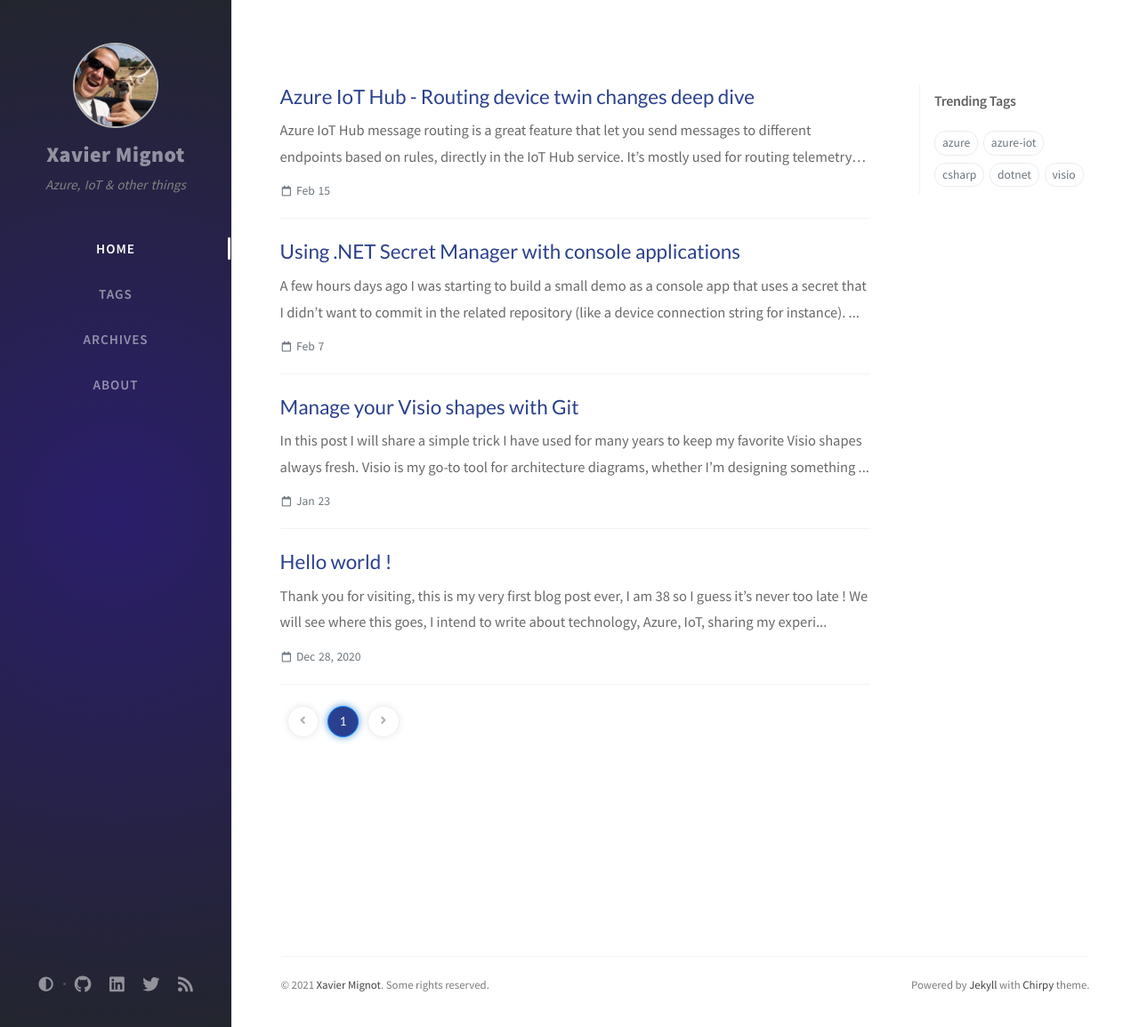
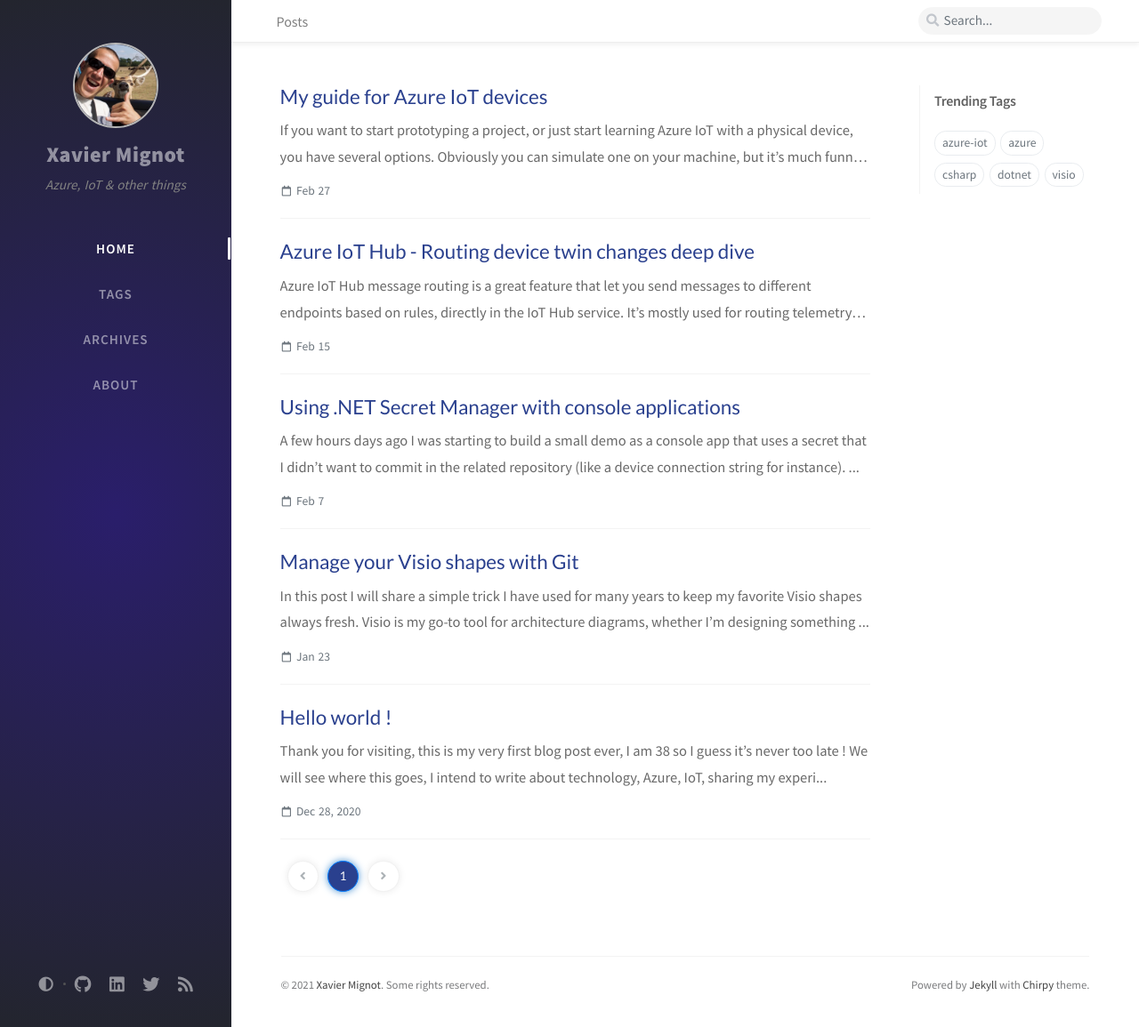
Before and after one commit to xaviermignot/xaviermignot.github.io, a Jekyll site: the page built from index.html, in a window 1280 px wide and 1155 px high. Shown: the whole window at 89% size. Built offline with Jekyll 4.4.1, drawn with Linux system fonts in a browser that asks for light colours; nearby versions of some CDN libraries; the list of posts is cut into pages by our own code; comment, search, counter and statistics services are not loaded; some of the changed lines change nothing that is shown.

Commit message:
Publish device guide post

```diff
--- a/_drafts/azure-iot-device-journey.md
+++ b/_posts/2021-02-28-azure-iot-device-guide.md
@@ -1,9 +1,8 @@
 ---
 layout: post
-title: My journey with Azure IoT devices
+title: My guide for Azure IoT devices
 tags: [azure-iot]
-img_dir: /assets/img/azure-iot-device-journey
-# image: /assets/img/azure-iot-device-journey/banner.jpg
+img_dir: /assets/img/azure-iot-device-guide
 ---
 
 If you want to start prototyping a project, or just start learning Azure IoT with a physical device, you have several options. Obviously you can simulate one on your machine, but it's much funnier to use a physical one, right ?
@@ -12,7 +11,7 @@
 ![All my devices]({{ page.img_dir }}/all-devices.jpg){: width="350" .normal }
 _How it started / how it's going_
 
-In this post I will share my experience with all these devices and hopefully help you one. I will go through the devices I have used by chronological order, based on my experience.
+In this post I will share my experience with all these devices and hopefully help you choose one. I will go through the devices I have used by chronological order, based on my experience.
 As a reminder/disclaimer I don't have any background in embedded development, I'm a backend developer who has developed an interest for IoT and therefore for coding on devices 🤗
 
 
@@ -27,22 +26,22 @@
 I can't recommend enough the Raspberry Pi to start with Azure IoT, or for physical computing in general, for the following reasons:
 - you can choose you preferred language: Python, Javascript, .NET (except on Pi Zero), ...
 - you'll find tons of documentation and inspiration on the web
-- built-in support for bluetooth and wifi
+- the devices have built-in support for bluetooth and wifi
 
 
 ## Tiny computers compared to microcontrollers
 
 At this point I want to make a pause to answer a question I was often asked: *How can I choose between a Raspberry Pi and an Arduino board ?*
-Well, they are from different kind of devices, as Raspberry Pis are *tiny computers* (except the shiny new Pico) and Arduino is a *microcontroller* platform.
+Well, they are from different kind of devices, as Raspberry Pis are *tiny computers* (except the shiny new Pico) and Arduino is a *microcontroller* platform. Let's go through the specific aspects of both kinds.
 
 ### Tiny computers
 If we look at the features of a Raspberry Pi, we realize that it can handle most of the things people do with their computers:
 - it powers up a full blown operating system with a graphical interface, desktop, file explorer and so on
-- it comes with a preinstalled with software like an internet browser, text editor, video player, etc.
+- it comes with a preinstalled software like an internet browser, a text editor, a video player, etc.
 - it can perform many tasks in parallel: host a website, act like a DNS server, a media-center, ...
 
 It also require a minimum of power: even if it uses the same micro USB port as a smartphone, it requires more current so a dedicated, more powerful power supply than your smartphone's must be used for the Pi. If you need portability, using a usb power supply for instance, you should consider a Raspberry Pi Zero over a *full-size* model.
-For storage you have to provide a separated micro-SD card, as the Pi doesn't have onboard storage. So you can have plenty of space but this can also be corrupted, that's why you should always shutdown you Pi gracefully, and not unplug it like a maniac !
+For storage you have to provide a separated micro-SD card, as the Pi doesn't have onboard storage. So you can have plenty of space but it can also be corrupted, that's why you should always shutdown you Pi gracefully, and not unplug it like a maniac !
 
 ### Microcontrollers
 On the other hand we have microcontroller-based devices, like Arduino boards, who differ from tiny computers because:
@@ -74,6 +73,7 @@
 - other features on the board: small oled screen, headphone jack, microphone, leds ...
 - wifi connectivity !
 - extensibility through GPIO pins like on Microbit boards
+
 As hardware is not everything, it comes with an SDK to interact with the sensors and the cloud, and extensions for Visual Studio Code for a well integrated development experience.
 
 Me and a colleague have used two of them for a talk in 2018, with another super useful demo: shaking one device triggered a call to an Azure Function who called a direct method on the other device to power up a PC fan to move polystyrene balls in a ball. Yep we did that, code is [here](https://github.com/neotechsolutions/dx2018-iot) if you're interested.
@@ -81,8 +81,10 @@
 ![DevKit Blender]({{ page.img_dir }}/blender.gif)
 _The blender project in action_
 
-I have also built another traffic light program, as I was running out of stupid project ideas, and I needed a pet project to continue to use this DevKit. The code is available on my [GitHub](https://github.com/xaviermignot/traffic-light-mxchip-client), I enjoy working on it from time to time, but I have to admit that coding C/C++ can give hard times, especially when working with strings, JSON serialization, and sometimes the compiler throws an error out of nowhere that seem impossible to tackle.
-Anyway, I still have things to do with that board, I should try Azure RTOS for instance, but at one time I needed to move back to a language I know more, that's when I heard about a microcontroller board that run C#.
+I have also built another traffic light program, as I was running out of stupid project ideas, and I needed a pet project to continue to use this DevKit. The code is available on my [GitHub](https://github.com/xaviermignot/traffic-light-mxchip-client), I enjoy working on it from time to time, but I have to admit that coding C/C++ can be hard sometime, especially when working with strings, JSON serialization, and sometimes the compiler throws an error out of nowhere that seem impossible to tackle.
+
+But overall I think this board is a great choice if you are focused on Azure IoT, except IoT Edge of course. Even if there is few updates on the dedicated website, over the last few months the board has support for IoT Plug and Play, and Azure RTOS, and is almost always mentioned in the tutorials in Azure IoT docs. You can do tons of things using this board, including TinyML as seen on [Benjamin Cabe's blog](https://blog.benjamin-cabe.com/2020/04/27/how-to-run-tensorflow-lite-on-the-mxchip-az3166-iot-devkit).
+Another option for microcontrollers with Azure IoT would be the Azure Sphere development board that I don't cover it as I have never used it.
 
 
 ## Wilderness Lab Meadow board
@@ -90,12 +92,13 @@
 In 2019 I've bought a Meadow board from [Wilderness Labs](https://www.wildernesslabs.co/), after missing their Kickstarter campaign in 2018. The promise is to run a full .NET Standard on a microcontroller board, which was appealing to me as C# is my preferred language, and I had some issues with C on the MXChip.
 ![Meadow upside]({{ page.img_dir }}/meadow-up.jpg){: width="350" .normal }
 ![Meadow bottom side]({{ page.img_dir }}/meadow-bottom.jpg){: width="350" .normal }
-_The Meadow kit from above / and from below (look how sharp this board looks)_
+_The Meadow kit from above / and from below (look how sharp this wooden board looks 🤩)_
 
 However I have barely used this board for the moment, I only went through the getting started guides and that's it. The development experience with Visual Studio "full" (not Code) was not that great, I had to reset/reflash my board all the time, it was pretty clunky so I put it aside for the moment.
 The project is still in beta, it requires lots of work so I don't mind, I will probably get back to it once VS Code support will be out (it's on the roadmap).
 The fact that I finally haven't used yet is totally on me, I do want to mention it though as I think it's great to have options to code in C# on microcontrollers.
-If you are really into .NET and don't want to use any other language than C# (I know some folks like that 😜), you should give Meadow a try.
+If you are really into .NET and don't want to use any other language than C# (I know some folks like that 😜), you should consider getting a Meadow. There are other options to explore like the .NET [nanoframework](https://docs.nanoframework.net/).
+These options seem targeted to professional users, they're more like "prototype you product before industrialization" than "build something for fun with your kids".
 
 
 ## Adafruit boards
@@ -108,7 +111,7 @@
 It turns out it's pretty great, I really like the development flow: plugging the device on my laptop USB port, editing a `code.py` file using VS Code, save it and *BAM !* the code is already running on the device.
 I can also use Python's *REPL* to enter individual lines of code and see what happens on the device, it's really helpful to figure out of things work.
 So after a few experiments on my Trinket M0 and Feather M0 Express (blinking a led, turning a servo, ...), I was like *"Hey, let's connect that thing to an IoT Hub !"*. And that's how silly me learned that not all development boards come with Wifi connectivity 🤦‍♂️
-Wifi connectivity is possible using an add-on like the AirLift FeatherWing, or using another board like the [Metro M4 Express](https://learn.adafruit.com/adafruit-metro-m4-express-airlift-wifi).
+Wifi connectivity is possible using an add-on like the [AirLift FeatherWing](https://www.adafruit.com/product/4264), or using another board like the [Metro M4 Express](https://learn.adafruit.com/adafruit-metro-m4-express-airlift-wifi).
 Anyway event if I don't do IoT with my Adafruit boards, I really like using them, it helps me to practice Python, and to improve my electronic knowledge. That's also what I like with Adafruit, their website is full of great tutorial to teach electronics, with content suitable for kids or for grown up noobs like me.
 
 
@@ -126,10 +129,10 @@
 
 ## So how to choose ?
 
-Wrapping up what we have seen in this post, let's summarize everything in this table to help decision making:
+Wrapping up what we have seen in this post, let's summarize everything in this table to help you choose:
 
 | Device | Reasons to choose | Things to consider | Approx price |
-|--------|-------------- ----|---- ---------------|--------------|
+|--------|-------------- ----|--------------------|--------------|
 | Raspberry Pi model A/B | The best choice for starting out<br /> Great learning platform as well | Nothing to say | $35 |
 | Raspberry Pi Zero W | Best choice for starting with portable projects | No support for C# unlike A/B models | $8 |
 | Azure DevKit/MXChip | Take this one if you are really into Azure IoT <br /> Azure IoT certified, PnP ready, runs Azure RTOS | Don't be afraid of coding in C | $40 |
@@ -141,4 +144,5 @@
 ## What's next ?
 
 There are lots of devices to try out there (Wio Terminal from Seeed Studio, Pico, ...) but I have more than enough devices at the moment. I could make something with CircuitPython on a connected device (like the Metro), or use a BLE CircuitPython board as a child device and a Pi as a gateway for instance.
+I should also do some ML at the edge, whether it's on a Raspberry Pi with Azure IoT Edge, or on the MXChip with TinyML.
 Projects first, buying things next !
```
Also changed, not shown: assets/img/azure-iot-device-guide/adafruit.jpg (renamed from assets/img/azure-iot-device-journey/adafruit.jpg), assets/img/azure-iot-device-guide/all-devices.jpg (renamed from assets/img/azure-iot-device-journey/all-devices.jpg), assets/img/azure-iot-device-guide/banner.jpg (renamed from assets/img/azure-iot-device-journey/banner.jpg), assets/img/azure-iot-device-guide/meadow-bottom.jpg (renamed from assets/img/azure-iot-device-journey/meadow-bottom.jpg), assets/img/azure-iot-device-guide/meadow-up.jpg (renamed from assets/img/azure-iot-device-journey/meadow-up.jpg), assets/img/azure-iot-device-guide/microbit-cpx.jpg (renamed from assets/img/azure-iot-device-journey/microbit-cpx.jpg), assets/img/azure-iot-device-guide/rpi-alone.jpg (renamed from assets/img/azure-iot-device-journey/rpi-alone.jpg), assets/img/azure-iot-device-guide/rpi-family.jpg (renamed from assets/img/azure-iot-device-journey/rpi-family.jpg), assets/img/azure-iot-device-guide/rpi-relay-small.jpg (renamed from assets/img/azure-iot-device-journey/rpi-relay-small.jpg), assets/img/azure-iot-device-guide/traffic-light.jpg (renamed from assets/img/azure-iot-device-journey/traffic-light.jpg), 2 other files.
